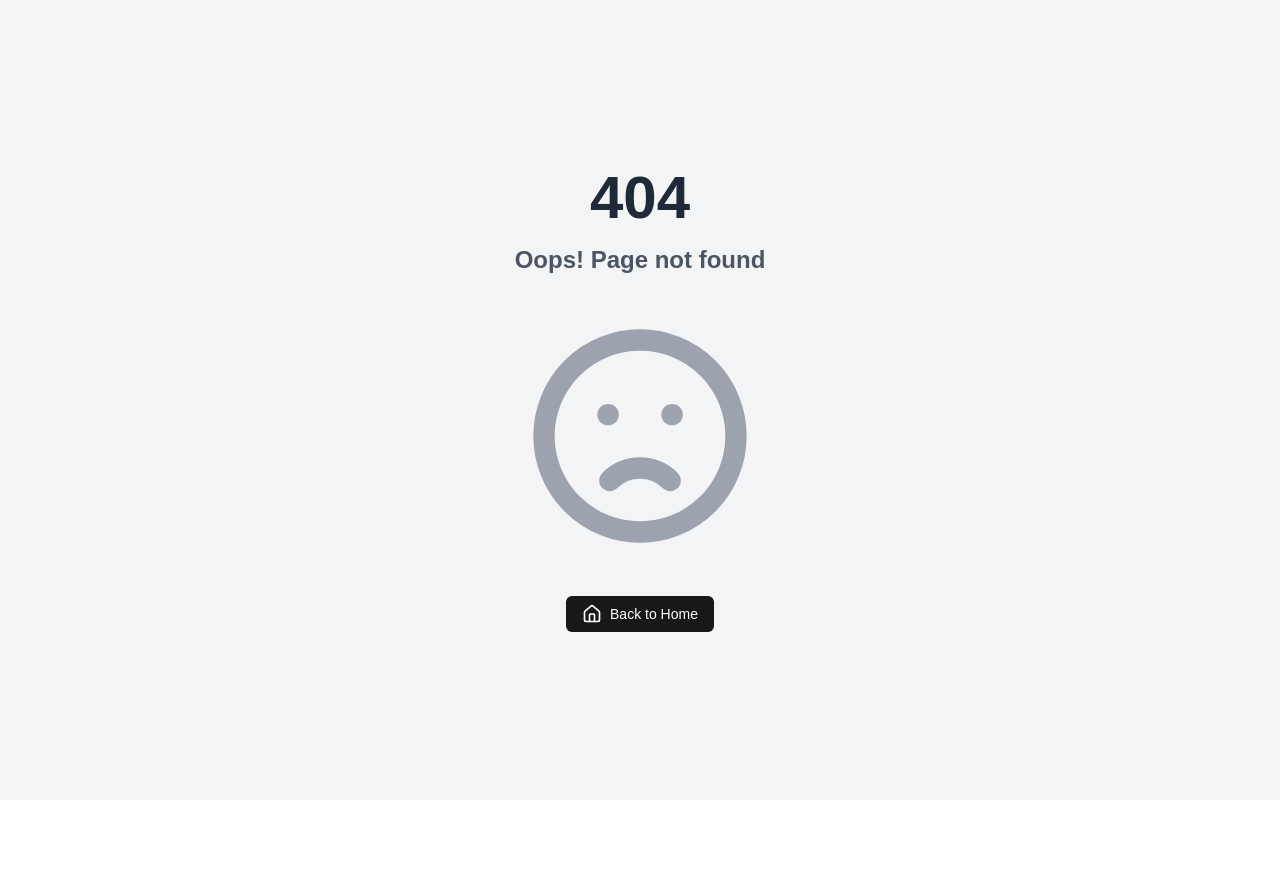
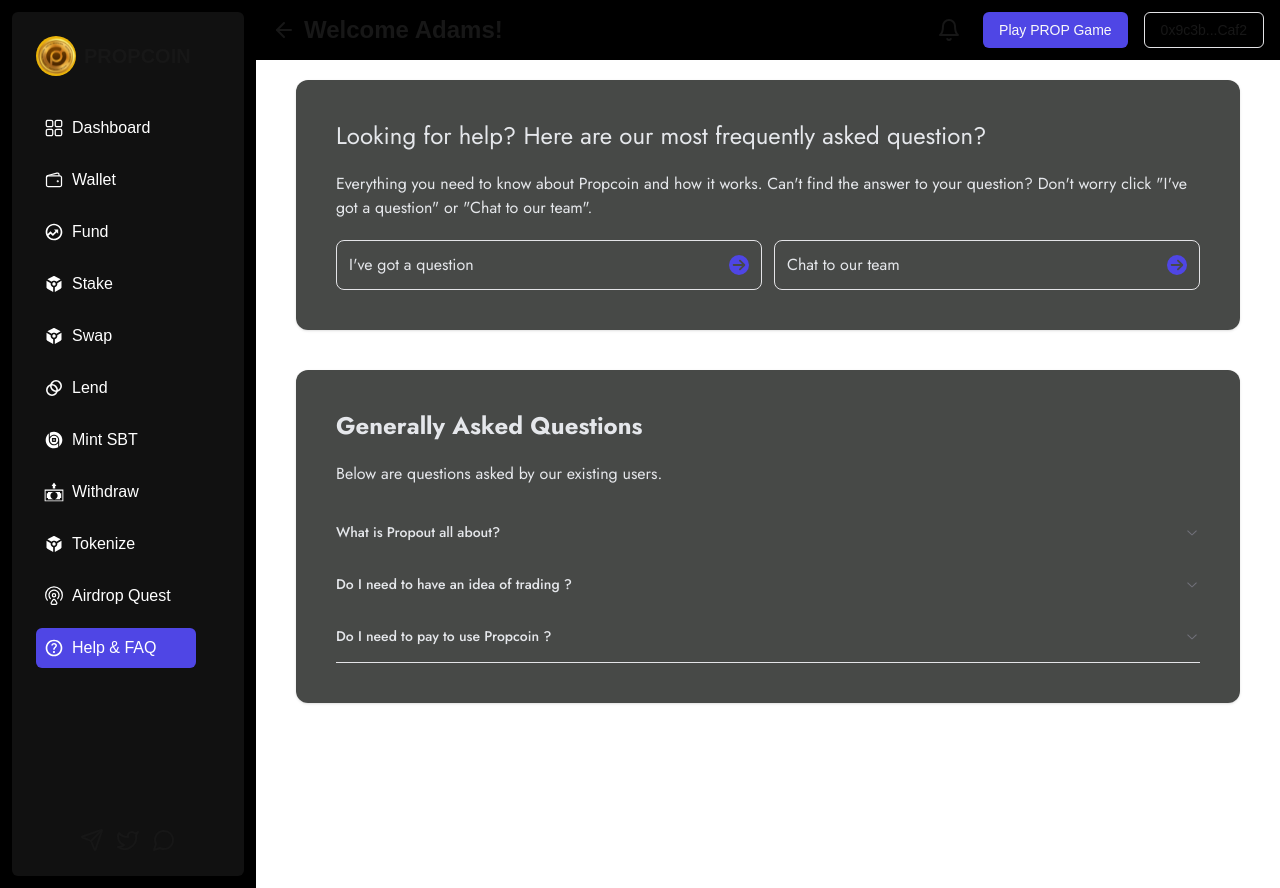
Before and after one commit to MyPropoutAI/propcoinweb, a Next.js app: page /dashboard/help in a window 1280 px wide. Before the commit this address had no page. Before the commit the page ends 800 px from the top, so only its background shows below. Built offline with nearby package versions, Linux system fonts and the light colour scheme.

Commit message:
Help & FAQ

```diff
--- /dev/null
+++ b/app/dashboard/help/page.tsx
@@ -0,0 +1,75 @@
+import React from "react";
+import {
+  Accordion,
+  AccordionContent,
+  AccordionItem,
+  AccordionTrigger,
+} from "@/components/ui/accordion";
+import { FaCircleArrowRight } from "react-icons/fa6";
+import { Jost } from "next/font/google";
+import { Card, CardHeader } from "@/components/ui/card";
+
+// Jost font setup
+const jost = Jost({
+  subsets: ["latin"],
+  weight: ["100", "200", "300", "400", "500", "600", "700", "800", "900"],
+});
+
+const page = () => {
+  return (
+    <div className={`${jost.className} py-5 px-10 flex-col flex gap-10`}>
+      <Card className="flex flex-col gap-5  px-10 py-10 bg-stake-cards text-gray-200 border-none">
+        <h1 className="text-2xl">
+          Looking for help? Here are our most frequently asked question?
+        </h1>
+        <h2>
+          Everything you need to know about Propcoin and how it works. Can't
+          find the answer to your question? Don't worry click "I've got a
+          question" or "Chat to our team".{" "}
+        </h2>
+
+        <section className="flex gap-3 justify-between">
+          <div className="border rounded-lg flex items-center justify-between px-3 py-3 flex-1">
+            <p>I've got a question</p>
+            <FaCircleArrowRight className="text-indigo-600 text-xl" />
+          </div>
+          <div className="border rounded-lg flex items-center justify-between px-3 py-3 flex-1">
+            <p>Chat to our team</p>
+            <FaCircleArrowRight className="text-indigo-600 text-xl" />
+          </div>
+        </section>
+      </Card>
+
+      <Card className="flex flex-col gap-5  px-10 py-10 bg-stake-cards text-gray-200 border-none">
+        <h1 className="text-2xl font-bold">Generally Asked Questions</h1>
+        <h2>Below are questions asked by our existing users.</h2>
+
+        <Accordion type="single" collapsible>
+          <AccordionItem value="item-1">
+            <AccordionTrigger>What is Propout all about?</AccordionTrigger>
+            <AccordionContent className="text-gray-600">
+              Propcoin is a wallet that houses your Crypto, NFTs, Real world
+              assets and other SBTs collection
+            </AccordionContent>
+
+            <AccordionTrigger>
+              Do I need to have an idea of trading ?
+            </AccordionTrigger>
+            <AccordionContent className="text-gray-600">
+              No You don't need to have an idea of trading to use Propcoin.
+            </AccordionContent>
+
+            <AccordionTrigger>
+              Do I need to pay to use Propcoin ?
+            </AccordionTrigger>
+            <AccordionContent className="text-gray-600">
+              No You don't .
+            </AccordionContent>
+          </AccordionItem>
+        </Accordion>
+      </Card>
+    </div>
+  );
+};
+
+export default page;
--- /dev/null
+++ b/components/ui/accordion.tsx
@@ -0,0 +1,57 @@
+"use client";
+
+import * as React from "react";
+import * as AccordionPrimitive from "@radix-ui/react-accordion";
+import { ChevronDownIcon } from "@radix-ui/react-icons";
+
+import { cn } from "@/lib/utils";
+
+const Accordion = AccordionPrimitive.Root;
+
+const AccordionItem = React.forwardRef<
+  React.ElementRef<typeof AccordionPrimitive.Item>,
+  React.ComponentPropsWithoutRef<typeof AccordionPrimitive.Item>
+>(({ className, ...props }, ref) => (
+  <AccordionPrimitive.Item
+    ref={ref}
+    className={cn("border-b", className)}
+    {...props}
+  />
+));
+AccordionItem.displayName = "AccordionItem";
+
+const AccordionTrigger = React.forwardRef<
+  React.ElementRef<typeof AccordionPrimitive.Trigger>,
+  React.ComponentPropsWithoutRef<typeof AccordionPrimitive.Trigger>
+>(({ className, children, ...props }, ref) => (
+  <AccordionPrimitive.Header className="flex">
+    <AccordionPrimitive.Trigger
+      ref={ref}
+      className={cn(
+        "flex flex-1 items-center justify-between py-4 text-sm font-medium transition-all text-left [&[data-state=open]>svg]:rotate-180",
+        className
+      )}
+      {...props}
+    >
+      {children}
+      <ChevronDownIcon className="h-4 w-4 shrink-0 text-muted-foreground transition-transform duration-200" />
+    </AccordionPrimitive.Trigger>
+  </AccordionPrimitive.Header>
+));
+AccordionTrigger.displayName = AccordionPrimitive.Trigger.displayName;
+
+const AccordionContent = React.forwardRef<
+  React.ElementRef<typeof AccordionPrimitive.Content>,
+  React.ComponentPropsWithoutRef<typeof AccordionPrimitive.Content>
+>(({ className, children, ...props }, ref) => (
+  <AccordionPrimitive.Content
+    ref={ref}
+    className="overflow-hidden text-sm data-[state=closed]:animate-accordion-up data-[state=open]:animate-accordion-down"
+    {...props}
+  >
+    <div className={cn("pb-4 pt-0", className)}>{children}</div>
+  </AccordionPrimitive.Content>
+));
+AccordionContent.displayName = AccordionPrimitive.Content.displayName;
+
+export { Accordion, AccordionItem, AccordionTrigger, AccordionContent };
--- a/package.json
+++ b/package.json
@@ -10,6 +10,7 @@
   },
   "dependencies": {
     "@heroicons/react": "^2.1.5",
+    "@radix-ui/react-accordion": "^1.2.1",
     "@radix-ui/react-checkbox": "^1.1.1",
     "@radix-ui/react-dialog": "^1.1.2",
     "@radix-ui/react-icons": "^1.3.0",
--- a/tailwind.config.ts
+++ b/tailwind.config.ts
@@ -10,58 +10,80 @@ const config: Config = {
   theme: {
   	extend: {
   		backgroundImage: {
-        "radial-blue": "radial-gradient(circle, #3b82f6, #60a5fa)",
-        "radial-yellow": "radial-gradient(circle, #fbbf24, #fef08a)",
+  			'radial-blue': 'radial-gradient(circle, #3b82f6, #60a5fa)',
+  			'radial-yellow': 'radial-gradient(circle, #fbbf24, #fef08a)'
   		},
   		colors: {
-        "stake-cards": "rgba(26, 28, 25, 0.8)",
-        background: "hsl(var(--background))",
-        foreground: "hsl(var(--foreground))",
+  			'stake-cards': 'rgba(26, 28, 25, 0.8)',
+  			background: 'hsl(var(--background))',
+  			foreground: 'hsl(var(--foreground))',
   			card: {
-          DEFAULT: "hsl(var(--card))",
-          foreground: "hsl(var(--card-foreground))",
+  				DEFAULT: 'hsl(var(--card))',
+  				foreground: 'hsl(var(--card-foreground))'
   			},
   			popover: {
-          DEFAULT: "hsl(var(--popover))",
-          foreground: "hsl(var(--popover-foreground))",
+  				DEFAULT: 'hsl(var(--popover))',
+  				foreground: 'hsl(var(--popover-foreground))'
   			},
   			primary: {
-          DEFAULT: "hsl(var(--primary))",
-          foreground: "hsl(var(--primary-foreground))",
+  				DEFAULT: 'hsl(var(--primary))',
+  				foreground: 'hsl(var(--primary-foreground))'
   			},
   			secondary: {
-          DEFAULT: "hsl(var(--secondary))",
-          foreground: "hsl(var(--secondary-foreground))",
+  				DEFAULT: 'hsl(var(--secondary))',
+  				foreground: 'hsl(var(--secondary-foreground))'
   			},
   			muted: {
-          DEFAULT: "hsl(var(--muted))",
-          foreground: "hsl(var(--muted-foreground))",
+  				DEFAULT: 'hsl(var(--muted))',
+  				foreground: 'hsl(var(--muted-foreground))'
   			},
   			accent: {
-          DEFAULT: "hsl(var(--accent))",
-          foreground: "hsl(var(--accent-foreground))",
+  				DEFAULT: 'hsl(var(--accent))',
+  				foreground: 'hsl(var(--accent-foreground))'
   			},
   			destructive: {
-          DEFAULT: "hsl(var(--destructive))",
-          foreground: "hsl(var(--destructive-foreground))",
+  				DEFAULT: 'hsl(var(--destructive))',
+  				foreground: 'hsl(var(--destructive-foreground))'
   			},
-        border: "hsl(var(--border))",
-        input: "hsl(var(--input))",
-        ring: "hsl(var(--ring))",
+  			border: 'hsl(var(--border))',
+  			input: 'hsl(var(--input))',
+  			ring: 'hsl(var(--ring))',
   			chart: {
-          "1": "hsl(var(--chart-1))",
-          "2": "hsl(var(--chart-2))",
-          "3": "hsl(var(--chart-3))",
-          "4": "hsl(var(--chart-4))",
-          "5": "hsl(var(--chart-5))",
-        },
+  				'1': 'hsl(var(--chart-1))',
+  				'2': 'hsl(var(--chart-2))',
+  				'3': 'hsl(var(--chart-3))',
+  				'4': 'hsl(var(--chart-4))',
+  				'5': 'hsl(var(--chart-5))'
+  			}
   		},
   		borderRadius: {
-        lg: "var(--radius)",
-        md: "calc(var(--radius) - 2px)",
-        sm: "calc(var(--radius) - 4px)",
+  			lg: 'var(--radius)',
+  			md: 'calc(var(--radius) - 2px)',
+  			sm: 'calc(var(--radius) - 4px)'
   		},
+  		keyframes: {
+  			'accordion-down': {
+  				from: {
+  					height: '0'
   				},
+  				to: {
+  					height: 'var(--radix-accordion-content-height)'
+  				}
+  			},
+  			'accordion-up': {
+  				from: {
+  					height: 'var(--radix-accordion-content-height)'
+  				},
+  				to: {
+  					height: '0'
+  				}
+  			}
+  		},
+  		animation: {
+  			'accordion-down': 'accordion-down 0.2s ease-out',
+  			'accordion-up': 'accordion-up 0.2s ease-out'
+  		}
+  	}
   },
   plugins: [require("tailwindcss-animate")],
 };
```
Also changed, not shown: 1 other file (tests, documents, lock files or other folders). Lines whose indentation alone changed are shown as unchanged.
